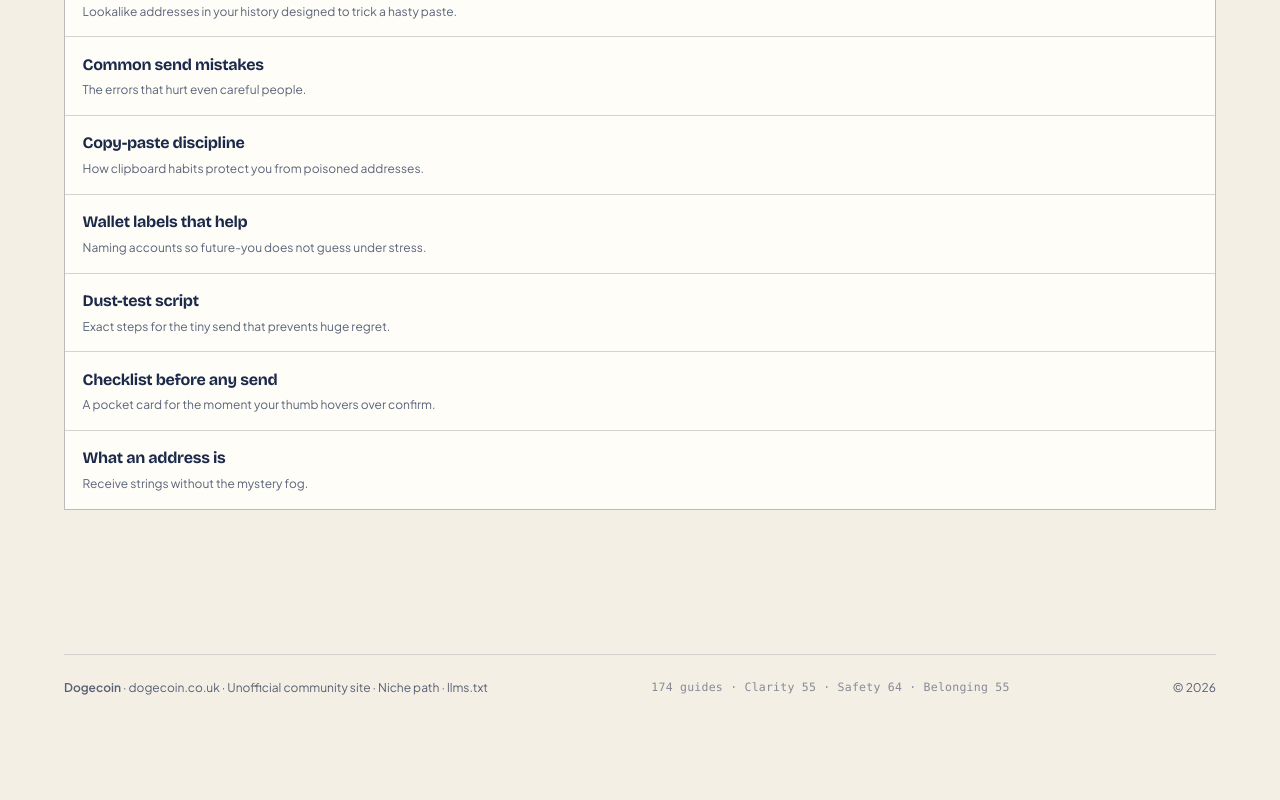
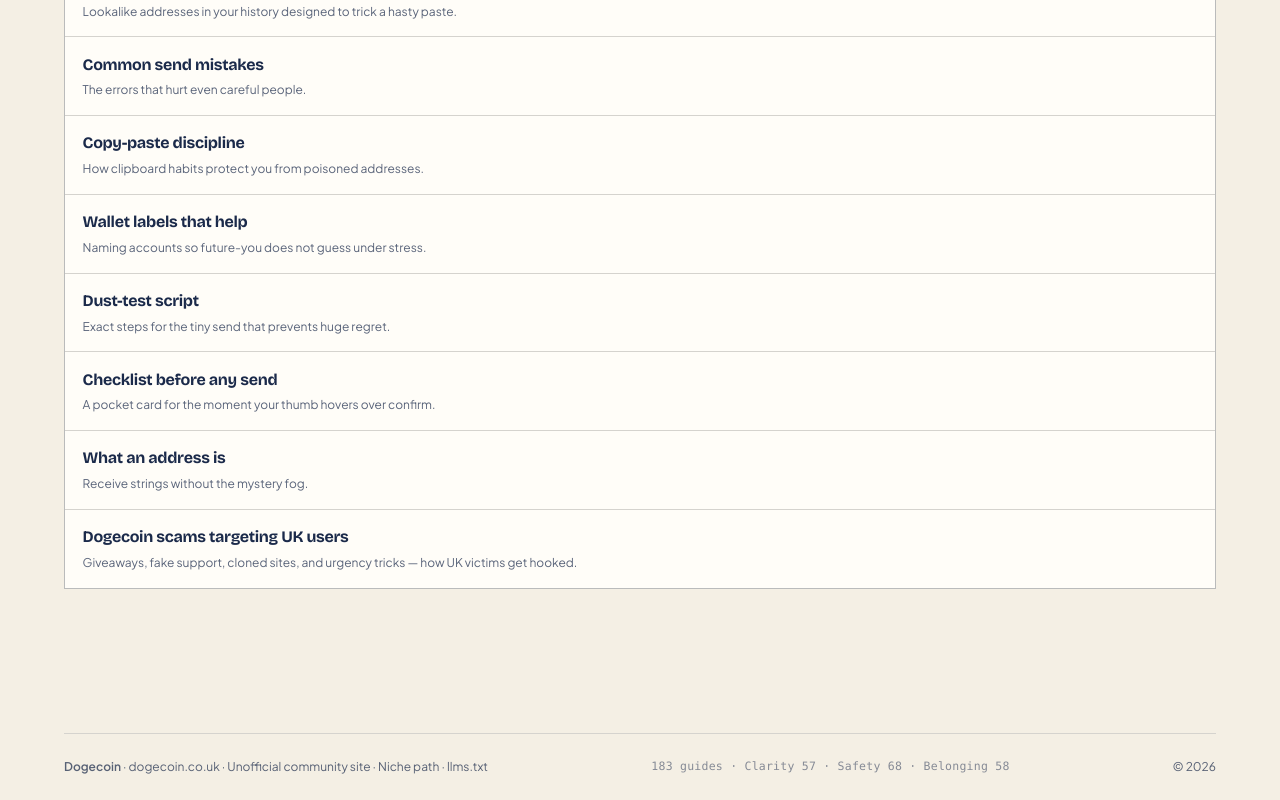
Before and after one commit to mblackth-ai/dogecoin-uk, a Next.js app: page /guide/address-hygiene in a window 1280 px wide. Shown: the part 2608-3408 px from the top of the page. Before the commit the page ends 3330 px from the top, so only its background shows below. Built offline with nearby package versions, Linux system fonts and the light colour scheme.

Commit message:
Hour-3 tick 2: Dogecoin scams UK guide (pass-54).
Co-authored-by: Cursor <cursoragent@cursor.com>

```diff
--- a/scripts/expansion-state.json
+++ b/scripts/expansion-state.json
@@ -52,7 +52,8 @@
     "pass-50",
     "pass-51",
     "pass-52",
-    "pass-53"
+    "pass-53",
+    "pass-54"
   ],
-  "lastAppliedAt": "2026-07-21T13:47:52.924Z"
+  "lastAppliedAt": "2026-07-21T13:51:04.363Z"
 }
--- a/src/content/catalog.ts
+++ b/src/content/catalog.ts
@@ -137,7 +137,9 @@ export const catalog: PageNode[] = [
       "what-wallets-cannot-do",
       "wallet-labels-that-help",
 
-      "dogecoin-wallet-uk",],
+      "dogecoin-wallet-uk",
+      "reading-wallet-warnings",
+    ],
     body: [
       "An exchange wallet is convenient and fragile: the company holds the keys. Fine for tiny experiments; poor as a life vault.",
       "A self-custody wallet puts responsibility on you. That is freedom and liability in the same box.",
@@ -357,7 +359,8 @@ export const catalog: PageNode[] = [
       "bookmark-hygiene",
       "dogecoin-faq-safety",
       "copy-paste-discipline",
-    ],
+
+      "dogecoin-scam-uk",],
     body: [
       "Nobody legitimate needs your seed phrase. Not support. Not a ‘sync’ page. Not a DM.",
       "Lookalike domains, fake wallet connect prompts, and ‘verification’ deadlines are industrial-scale traps.",
@@ -413,6 +416,7 @@ export const catalog: PageNode[] = [
       "hardware-wallet-first-hour",
       "restore-without-panic",
       "what-an-address-is",
+      "seed-on-paper-checklist",
     ],
     body: [
       "A seed phrase recreates your wallet. Treat it like the deed to a house written on paper.",
@@ -607,7 +611,8 @@ export const catalog: PageNode[] = [
       "if-you-got-scammed",
 
       "charity-and-causes",
-      "moderation-playbook",],
+      "moderation-playbook",
+      "dogecoin-scam-uk",],
     body: [
       "Celebrity-face giveaways are industrial fraud. The real person is not in the replies.",
       "‘Send 10 get 20’ is not generosity — it’s a funnel.",
@@ -716,6 +721,7 @@ export const catalog: PageNode[] = [
       "welcoming-without-upselling",
       "dogecoin-quiet-channels",
       "dogecoin-hospitality",
+      "dogecoin-uk-welcome-pack",
     ],
     body: [
       "UK Dogecoin energy tends to be dryer humour, sharper scam awareness, and less carnival barking.",
@@ -1764,6 +1770,7 @@ export const catalog: PageNode[] = [
       "fake-giveaways",
       "uk-community-pulse",
       "proof-matrix",
+      "moderator-first-week",
     ],
     body: [
       "Pin rules: no price calls as gospel, no seed requests, no ‘support’ in DMs.",
@@ -1785,6 +1792,7 @@ export const catalog: PageNode[] = [
       "first-doge-checklist",
       "phishing-red-flags",
       "meme-literacy",
+      "explain-doge-in-two-minutes",
     ],
     body: [
       "Start with what DOGE is, what it isn’t, and one safety rule: never share a seed.",
@@ -2169,6 +2177,7 @@ export const catalog: PageNode[] = [
       "not-financial-advice",
       "onboarding-a-friend",
       "kids-and-crypto-talk",
+      "shared-family-rules",
     ],
     body: [
       "Dogecoin is digital money with a meme face. It can be fun to learn and risky to treat as guaranteed income.",
@@ -2592,6 +2601,7 @@ export const catalog: PageNode[] = [
       "hot-wallet-limits",
       "password-and-2fa",
       "stable-habits",
+      "dogecoin-on-public-transport",
     ],
     body: [
       "Travel with a spending wallet sized for the trip — not your life savings in a hot app.",
@@ -3860,6 +3870,7 @@ export const catalog: PageNode[] = [
       "newcomer-script",
       "when-to-pause-entirely",
       "avoiding-urgency-traps",
+      "dogecoin-and-patience",
     ],
     body: [
       "Say it in meetups and chats: any money move with a deadline gets a pause.",
@@ -3910,4 +3921,193 @@ export const catalog: PageNode[] = [
       "Start with wallets explained, then hot wallet limits, then the self-custody checklist.",
     ],
   },
+  {
+    slug: "dogecoin-on-public-transport",
+    title: "DOGE on public transport",
+    pillar: "safety",
+    summary: "Trains, buses, and why shoulder-surfing still works.",
+    hook: "Crowded carriages love glowing screens.",
+    tags: ["opsec", "mobile", "uk"],
+    related: [
+      "mobile-wallet-hygiene",
+      "public-wifi-risks",
+      "hot-wallet-limits",
+      "dogecoin-night-mode",
+      "travel-with-crypto",
+    ],
+    body: [
+      "Avoid signing or revealing receive QR codes in packed carriages when you can wait.",
+      "Privacy screens help. Awareness helps more. Keep amounts small on pocket wallets.",
+      "If someone offers ‘help’ with an app mid-commute, decline.",
+      "UK reality: most days need zero on-train wallet theatre.",
+    ],
+  },
+  {
+    slug: "explain-doge-in-two-minutes",
+    title: "Explain DOGE in two minutes",
+    pillar: "clarity",
+    summary: "A spoken script for the pub, the family chat, or a curious colleague.",
+    hook: "Short beats clever when someone only has a minute.",
+    tags: ["beginner", "teaching"],
+    related: [
+      "newcomer-script",
+      "what-is-dogecoin",
+      "dogecoin-for-absolute-beginners",
+      "seed-phrase-never-share",
+      "is-dogecoin-a-joke",
+    ],
+    body: [
+      "‘It’s internet money that started as a joke and still runs on a real network. You can lose it. Never share the recovery words. Ignore urgent giveaways.’",
+      "Offer one link from this site if they want more — not a portfolio plan.",
+      "Stop talking when they have the seed rule. Extra jargon is optional.",
+      "Two minutes of clarity beats twenty minutes of flex.",
+    ],
+  },
+  {
+    slug: "moderator-first-week",
+    title: "Moderator first week",
+    pillar: "belonging",
+    summary: "What new UK chat mods should pin and practice immediately.",
+    hook: "Tone is set in the first seven days.",
+    tags: ["community", "moderation", "uk"],
+    related: [
+      "moderation-playbook",
+      "community-moderation",
+      "community-without-price-calls",
+      "support-impersonation",
+      "fake-giveaways",
+    ],
+    body: [
+      "Pin: unofficial stance, no seed shares, no DM support, no price gospel.",
+      "Remove giveaway bots fast. Document patterns for the next mod.",
+      "Welcome newcomers with two calm links — one clarity, one safety.",
+      "Belonging scales when mods are boringly consistent.",
+    ],
+  },
+  {
+    slug: "seed-on-paper-checklist",
+    title: "Seed on paper checklist",
+    pillar: "safety",
+    summary: "Writing backups without turning paper into a liability.",
+    hook: "Ink is not automatically wisdom.",
+    tags: ["seed", "backup", "checklist"],
+    related: [
+      "seed-phrases",
+      "paper-wallets",
+      "recovery-phrase-storage",
+      "backup-drill",
+      "family-and-inheritance",
+    ],
+    body: [
+      "Write clearly offline. Never photograph. Never store in email drafts.",
+      "Check readability after ink dries. Store where fire and casual visitors are both considered.",
+      "Test restore with dust before trust. Paper without a drill is hope.",
+      "Metal upgrades help some households — still protect against theft.",
+    ],
+  },
+  {
+    slug: "dogecoin-and-patience",
+    title: "Dogecoin and patience",
+    pillar: "belonging",
+    summary: "Why waiting is part of the culture worth keeping.",
+    hook: "The meme is fast. Good habits are slow.",
+    tags: ["culture", "psychology"],
+    related: [
+      "teach-pause-out-loud",
+      "watching-without-watching",
+      "hype-cycle-literacy",
+      "confirmations-are-not-instant",
+      "when-to-pause-entirely",
+    ],
+    body: [
+      "Patience is how kindness survives markets. Rush is how scams scale.",
+      "Celebrate people who wait on confirmations and dust tests.",
+      "Mute rooms that mock caution as weakness.",
+      "Belonging that lasts treats patience as a public good.",
+    ],
+  },
+  {
+    slug: "reading-wallet-warnings",
+    title: "Reading wallet warnings",
+    pillar: "clarity",
+    summary: "What those scary yellow banners are trying to tell you.",
+    hook: "Warnings are not insults — they are brakes.",
+    tags: ["wallets", "basics", "safety"],
+    related: [
+      "wallets-explained",
+      "confirm-before-connect",
+      "browser-extension-risk",
+      "open-source-trust",
+      "phishing-red-flags",
+    ],
+    body: [
+      "Read the warning fully before dismissing it. ‘Advanced’ does not mean ‘ignore.’",
+      "If a warning appears on a site you do not recognise, leave.",
+      "Legitimate complexity still deserves a pause — especially for first-time connects.",
+      "Clarity: the banner is part of the product’s safety story.",
+    ],
+  },
+  {
+    slug: "shared-family-rules",
+    title: "Shared family crypto rules",
+    pillar: "safety",
+    summary: "Household agreements that prevent surprise disasters.",
+    hook: "Write the rules before anyone is upset.",
+    tags: ["family", "habits", "uk"],
+    related: [
+      "dogecoin-for-parents",
+      "kids-and-crypto-talk",
+      "family-and-inheritance",
+      "seed-phrase-never-share",
+      "shared-device-warnings",
+    ],
+    body: [
+      "Agree: no seeds in chats, no DM support, no shared-PC restores, no rushed midnight sends.",
+      "Decide who can approve large moves — and what ‘large’ means for your household.",
+      "Keep the rules short enough to remember under stress.",
+      "Family peace is a safety outcome.",
+    ],
+  },
+  {
+    slug: "dogecoin-uk-welcome-pack",
+    title: "UK welcome pack",
+    pillar: "belonging",
+    summary: "Four links to send a newcomer without overwhelming them.",
+    hook: "A pack, not a firehose.",
+    tags: ["uk", "teaching", "beginner"],
+    related: [
+      "dogecoin-for-absolute-beginners",
+      "dogecoin-faq-safety",
+      "why-uk-domain",
+      "uk-community-pulse",
+      "onboarding-a-friend",
+    ],
+    body: [
+      "Send: absolute beginners, seed-never-share, phishing red flags, why this .co.uk exists.",
+      "Add one belonging page if they want culture — not eight tabs.",
+      "Tell them the site is unofficial and refuses price calls.",
+      "Welcome packs beat dump-and-ghost onboarding.",
+    ],
+  },
+  {
+    slug: "dogecoin-scam-uk",
+    title: "Dogecoin scams targeting UK users",
+    pillar: "safety",
+    summary: "Giveaways, fake support, cloned sites, and urgency tricks — how UK victims get hooked.",
+    hook: "If someone promises free DOGE for a small send-first fee, it is a scam.",
+    tags: ["uk", "scams", "phishing", "geo", "faq"],
+    related: [
+      "phishing-red-flags",
+      "support-impersonation",
+      "fake-giveaways",
+      "address-hygiene",
+      "dogecoin-wallet-uk",
+    ],
+    body: [
+      "Common UK-facing patterns: fake HMRC/refund crypto stories, celebrity giveaway clones, ‘support’ DMs after you post a txid, and lookalike domains.",
+      "Real support never needs your seed phrase. Real giveaways never require you to send DOGE first.",
+      "Slow down when urgency spikes. Verify URLs character by character. Prefer typed bookmarks over ads.",
+      "Read phishing red flags next, then support impersonation.",
+    ],
+  },
 ];
```
